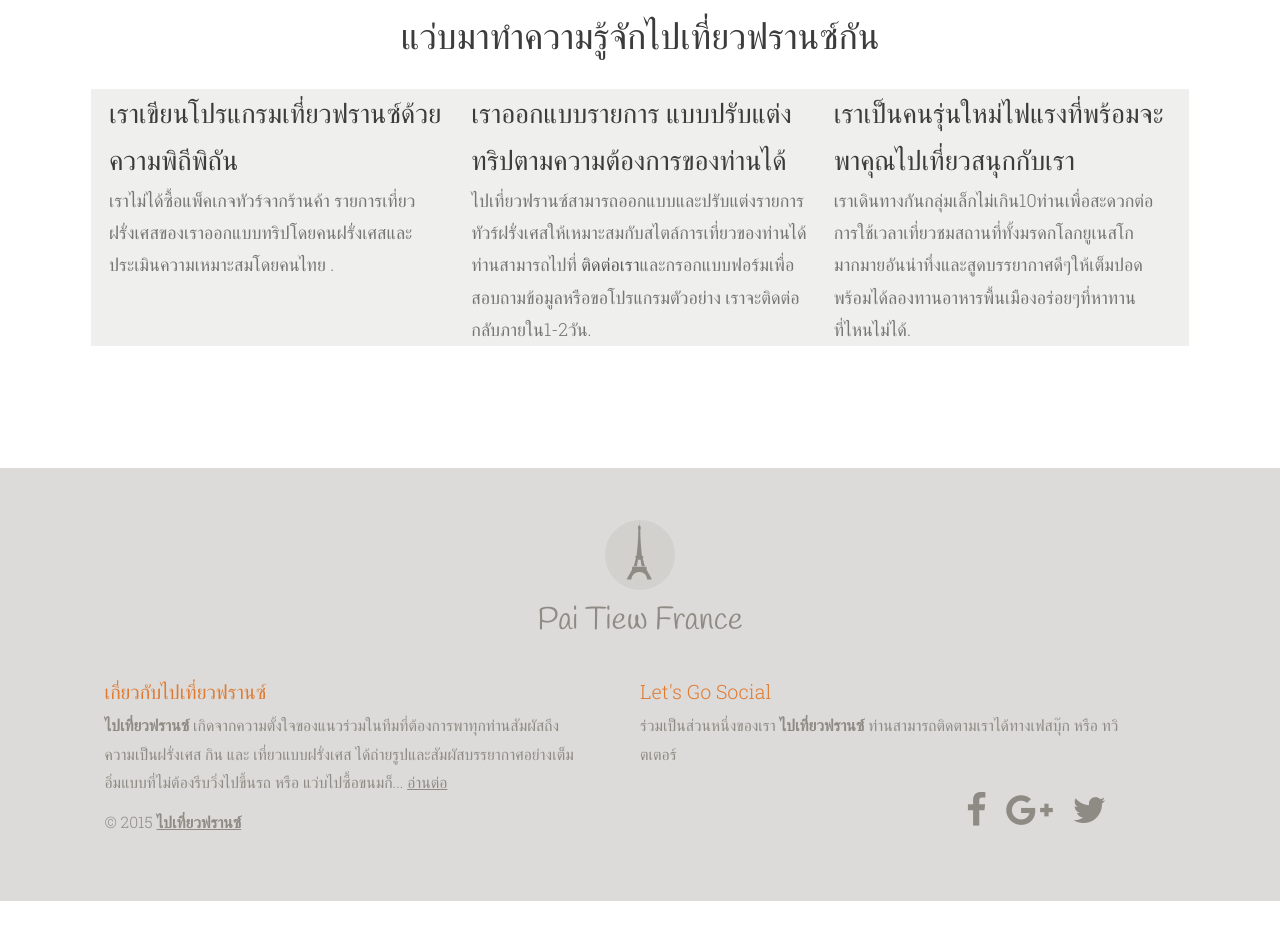
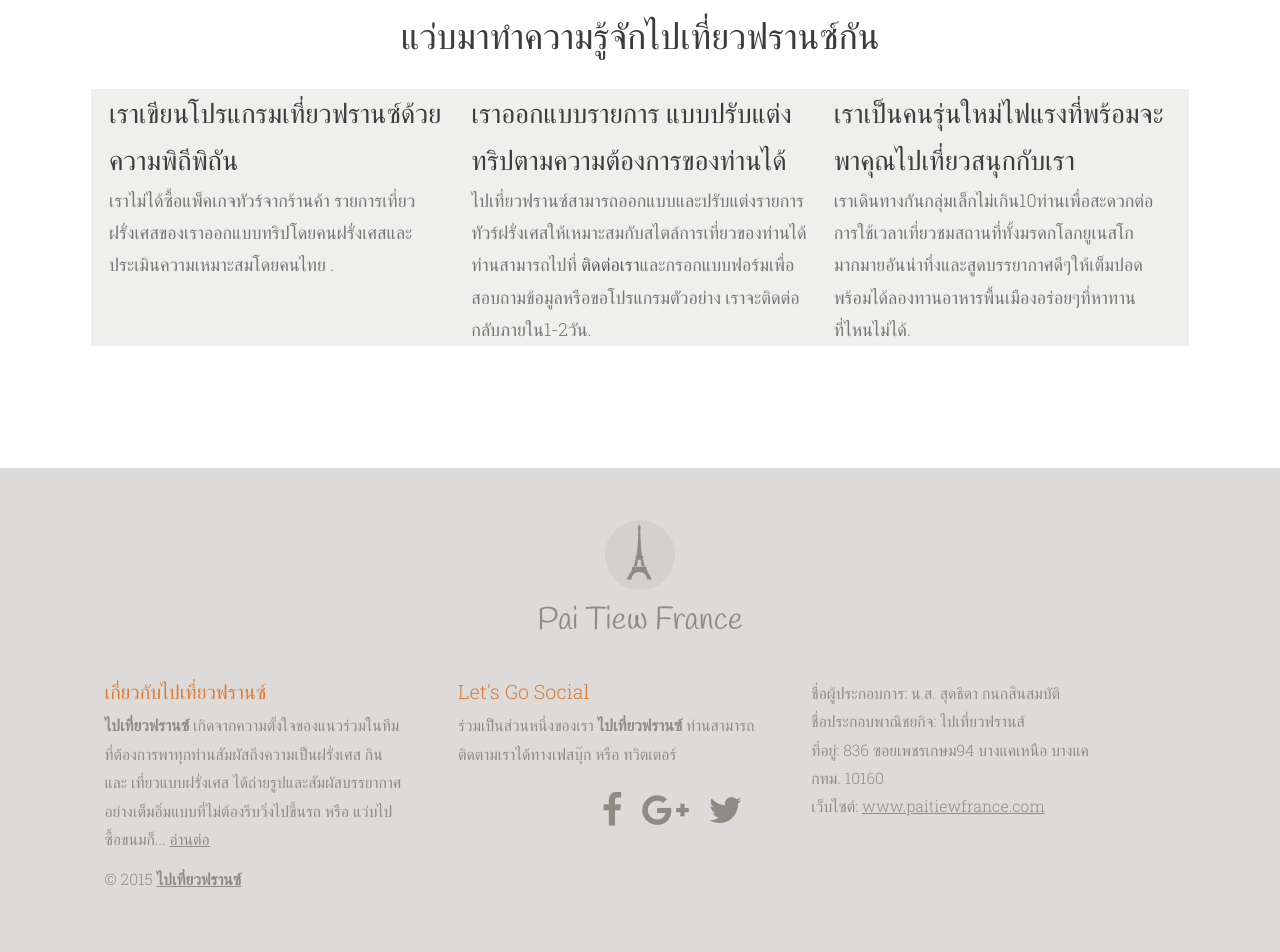
Before and after one commit to paitiewfrance/paitiewfrance.github.io, a Jekyll site: the page built from index.html, in a window 1280 px wide. Shown: the part 1380-2332 px from the top of the page. Built offline with Jekyll 4.4.1, drawn with Linux system fonts in a browser that asks for light colours; nearby versions of some CDN libraries; some web fonts are replaced; before the commit the page ends 2281 px from its top, so only the background shows below that.

Commit message:
Add adress at bottom

```diff
--- a/_includes/footer.html
+++ b/_includes/footer.html
@@ -22,5 +22,14 @@
                 <li><a href="https://twitter.com/paitiewfrance" class="twit " title="Twitter" target+ "blank"><i class ="fa fa-twitter fa-2x"></i> <span>ไปเที่ยวฟรานซ์  <br>  Twitter</span> </a></li>
             </ul>
         </div>
+
+        <div class="column">
+          <p>
+            ชื่อผู้ประกอบการ: น.ส. สุดธิดา กนกสินสมบัติ <br>
+            ชื่อประกอบพาณิชยกิจ: ไปเที่ยวฟรานส์ <br>
+            ที่อยู่: 836 ซอยเพชรเกษม94 บางแคเหนือ บางแค กทม. 10160 <br>
+            เว็บไซต์: <a href="http://www.paitiewfrance.com" title="paitiewfrance">www.paitiewfrance.com</a>
+          </p>
+        </div>
     </div>
 </footer>
--- a/css/base.css
+++ b/css/base.css
@@ -559,7 +559,7 @@ ul.social {
     display: table; }
     footer .container .column {
       display: table-cell;
-      width: 50%;
+      width: 33%;
       padding-right: 5%; }
     footer .container .right {
       text-align: right !important; } }
--- a/sass/layout.scss
+++ b/sass/layout.scss
@@ -705,7 +705,7 @@ ul.social {
         display: table;
         .column {
             display: table-cell;
-            width: 50%;
+            width: 33%;
             padding-right: 5%;
         }
         .right {
```
Also changed, not shown: css/layout.css (+11 -9 lines).
